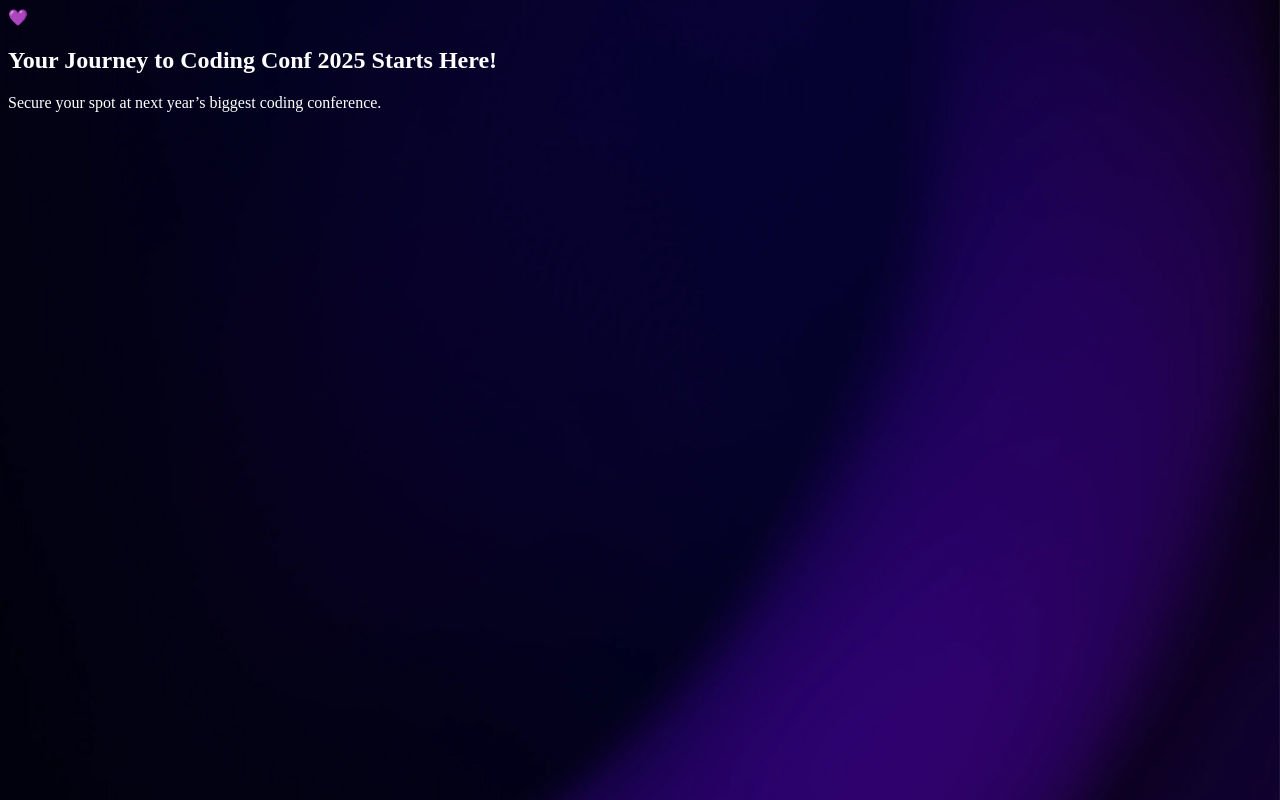
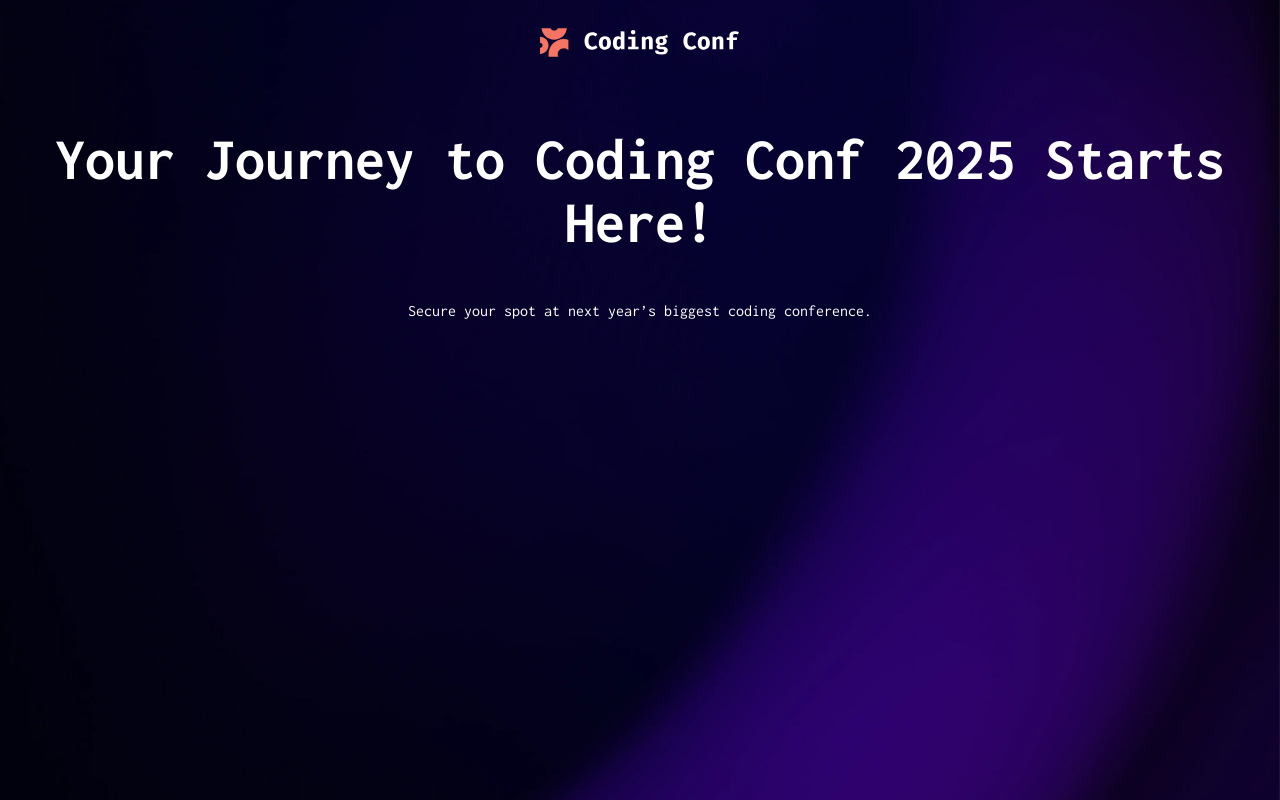
Before and after one commit to shinnmar/conference-ticket-generator-FQ, a plain HTML site: page index.html in a window 1280 px wide. Drawn offline with Linux system fonts and the light colour scheme.

Commit message:
style: update header and title

```diff
--- a/index.html
+++ b/index.html
@@ -6,9 +6,12 @@
   <meta name="viewport" content="width=device-width, initial-scale=1.0">
   <title>Conference Ticket Generator 💜</title>
   <link rel="stylesheet" href="./src/css/styles.css">
+  <link rel="preconnect" href="https://fonts.googleapis.com">
+  <link rel="preconnect" href="https://fonts.gstatic.com" crossorigin>
+  <link href="https://fonts.googleapis.com/css2?family=Inconsolata:wght@200..900&display=swap" rel="stylesheet">
 </head>
 <header class="header">
-  <span>💜</span>
+  <img class="logo" src="./src/imgs/logo_CodingConf.svg" alt="Coding Conf Logo">
 </header>
 
 <body>
--- a/src/css/styles.css
+++ b/src/css/styles.css
@@ -2,5 +2,31 @@ html {
   background-image: url("../imgs/background.jpg");
   background-repeat: no-repeat;
   background-size: cover;
+  font-family: "Inconsolata", monospace;
+  font-size: 62.5%;
   color: #ffffff;
+
+  h1 {
+    font-size: 6rem;
+  }
+
+  p {
+    font-size: 1.6rem;
+  }
+
+  h1, p {
+    text-align: center;
+  }
+
+  header {
+    padding: 2rem;
+    display: flex;
+    justify-content: center;
+    align-items: center;
+
+    .logo {
+      width: 200px;
+      height: auto;
+    }
+  }
 }
```
